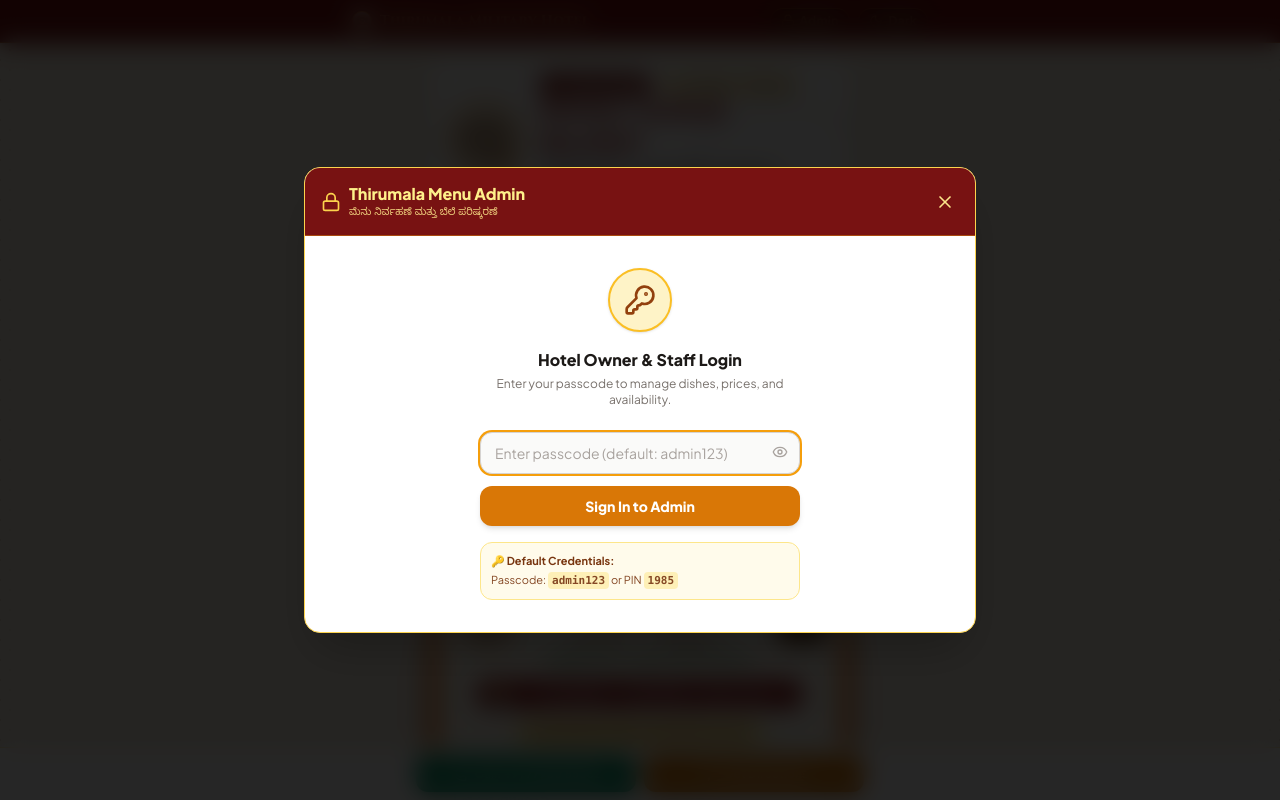
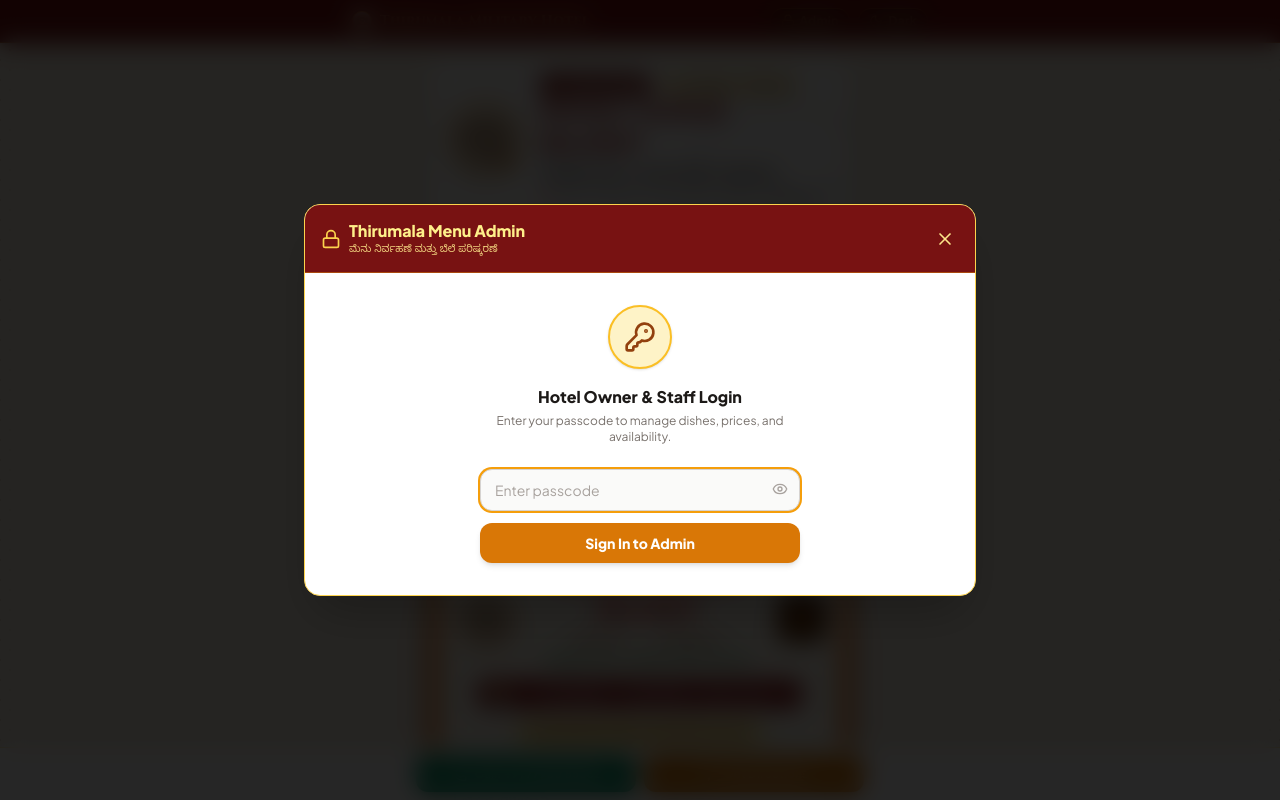
Before and after one commit to pruthwik-gowda/Thirumala-Military-Hotel, a React (Vite) app: page / in a window 1280 px wide. Both pictures are taken after a click on the button "Admin". Shown: the top 800 px of the page. Built offline with nearby package versions, Linux system fonts and the light colour scheme; a web font is replaced by a local one.

Commit message:
Remove default credentials from admin login UI

```diff
--- a/src/components/AdminModal.jsx
+++ b/src/components/AdminModal.jsx
@@ -82,7 +82,7 @@ export default function AdminModal({
       setPassword('');
       onShowToast('Welcome to Thirumala Menu Manager!');
     } else {
-      setLoginError('Invalid Passcode. Default is "admin123" or PIN "1985".');
+      setLoginError('Invalid Passcode. Please try again.');
     }
   };
 
@@ -260,7 +260,7 @@ export default function AdminModal({
                     setPassword(e.target.value);
                     setLoginError('');
                   }}
-                  placeholder="Enter passcode (default: admin123)"
+                  placeholder="Enter passcode"
                   className="w-full bg-stone-50 dark:bg-[#120e0c] border border-stone-300 dark:border-[#4a3629] rounded-xl px-3.5 py-2.5 text-sm text-stone-900 dark:text-stone-100 placeholder-stone-400 focus:outline-none focus:ring-2 focus:ring-amber-500"
                   autoFocus
                 />
@@ -284,11 +284,6 @@ export default function AdminModal({
                 Sign In to Admin
               </button>
             </form>
-
-            <div className="bg-amber-50 dark:bg-amber-950/40 p-2.5 rounded-xl border border-amber-200 dark:border-amber-800/40 text-left text-[11px] text-amber-900 dark:text-amber-300">
-              <span className="font-bold">🔑 Default Credentials:</span>
-              <p className="mt-0.5 opacity-90">Passcode: <code className="font-mono font-bold bg-amber-200/60 dark:bg-amber-900/60 px-1 py-0.5 rounded">admin123</code> or PIN <code className="font-mono font-bold bg-amber-200/60 dark:bg-amber-900/60 px-1 py-0.5 rounded">1985</code></p>
-            </div>
           </div>
         ) : (
           /* ADMIN DASHBOARD */
```
